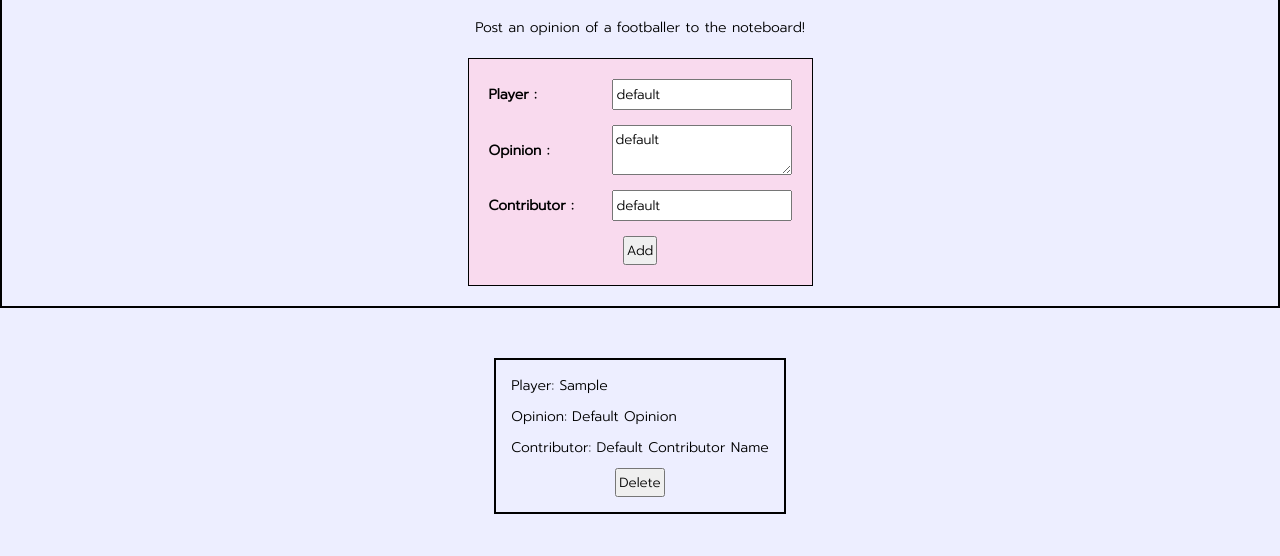
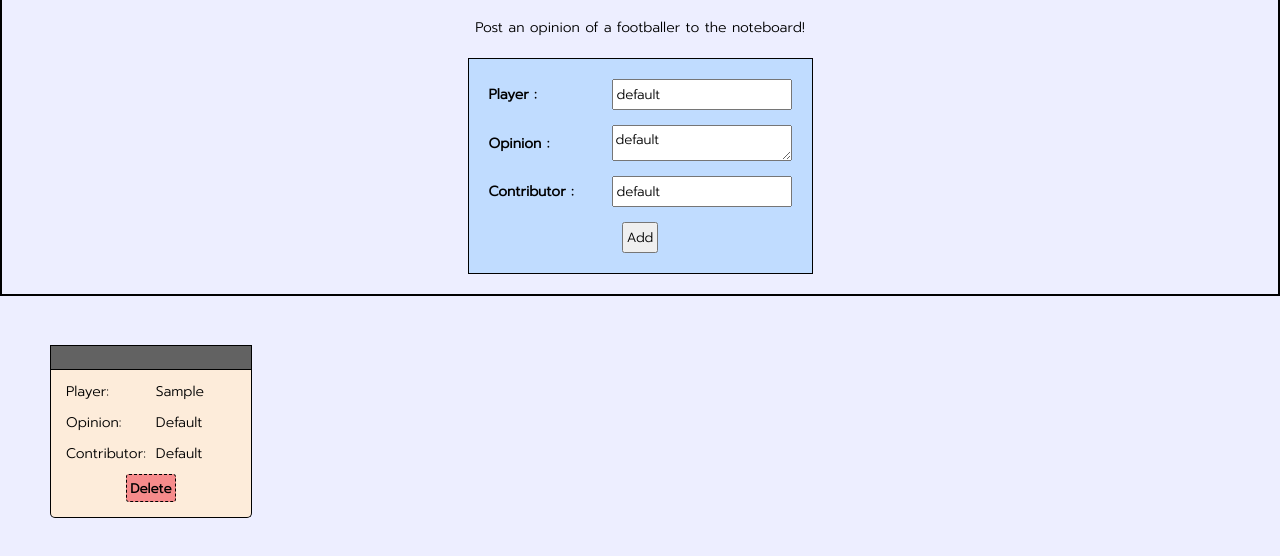
Before and after one commit to Harrisman05/TypeScript-Football-Hot-Takes, a website with bundled scripts: page Football Hot Takes/public/index.html in a window 1280 px wide. Both pictures are taken after typing "Sample" into the empty fields and a click on the button "Add". Shown: the part 78-634 px from the top of the page. Built offline with nearby package versions, Linux system fonts and the light colour scheme.

Commit message:
added styling to notes, textarea automatic resizing

```diff
--- a/Football Hot Takes/public/app.js
+++ b/Football Hot Takes/public/app.js
@@ -1,6 +1,7 @@
 // How to set-up typescript project for imports
 import { OpinionTemplate } from "./classes/opinion_template.js";
 import { onInputChange, removeAutocomplete } from "./functions/players_autocomplete.js";
+import { textareaResize } from "./functions/textarea_resize.js";
 const body = document.querySelector("body");
 const opinion_form = document.querySelector(".form_container");
 const player_input = document.querySelector("#player_input");
@@ -8,9 +9,11 @@ const opinion_input = document.querySelector("#opinion_input");
 const contributor_input = document.querySelector("#contributor_input");
 const opinion_section = document.querySelector(".opinion_section");
 // player_input.defaultValue = "Default Player Name";
-opinion_input.defaultValue = "Default Opinion";
-contributor_input.defaultValue = "Default Contributor Name";
+opinion_input.defaultValue = "Default ";
+contributor_input.defaultValue = "Default ";
 // Adding form functionality for submittal
+// const dummynote = new OpinionTemplate("conta", "Sewy", "goat");
+// dummynote.renderOpinion(opinion_section);
 opinion_form.addEventListener('submit', (e) => {
     e.preventDefault(); // prevent form submitting
     const createdNote = new OpinionTemplate(contributor_input.value, player_input.value, opinion_input.value); // create a new note instance
@@ -31,3 +34,5 @@ opinion_section.addEventListener('click', (e) => {
 player_input.addEventListener("input", onInputChange);
 // Adding autocomplete if user clicks on any part of webpage
 body.addEventListener("click", removeAutocomplete);
+// run textareaResize function
+textareaResize();
--- a/Football Hot Takes/public/classes/opinion_template.js
+++ b/Football Hot Takes/public/classes/opinion_template.js
@@ -7,19 +7,24 @@ export class OpinionTemplate {
     renderOpinion(opinion_section) {
         const opinion_container = document.createElement('div');
         opinion_container.className = "opinion_container";
+        const note_top_strip = document.createElement('div');
+        note_top_strip.className = "note_top_strip";
+        const player_label = document.createElement('div');
+        const player_name_div = document.createElement('div');
+        const opinion_label = document.createElement('div');
+        const opinion_text_div = document.createElement('div');
+        const contributor_label = document.createElement('div');
         const contributor_div = document.createElement('div');
-        const player_name_div = document.createElement('div');
-        const opinion_text_div = document.createElement('div');
         const delete_button = document.createElement('button');
         delete_button.className = "delete_button";
-        player_name_div.textContent = "Player: " + this.player_name;
-        opinion_text_div.textContent = "Opinion: " + this.opinion_input;
-        contributor_div.textContent = "Contributor: " + this.contributor;
+        player_label.textContent = "Player:";
+        player_name_div.textContent = this.player_name;
+        opinion_label.textContent = "Opinion:";
+        opinion_text_div.textContent = this.opinion_input;
+        contributor_label.textContent = "Contributor:";
+        contributor_div.textContent = this.contributor;
         delete_button.textContent = "Delete";
-        opinion_container.append(player_name_div);
-        opinion_container.append(opinion_text_div);
-        opinion_container.append(contributor_div);
-        opinion_container.append(delete_button);
+        opinion_container.append(note_top_strip, player_label, player_name_div, opinion_label, opinion_text_div, contributor_label, contributor_div, delete_button);
         opinion_section.append(opinion_container);
     }
 }
--- /dev/null
+++ b/Football Hot Takes/public/functions/textarea_resize.js
@@ -0,0 +1,9 @@
+export function textareaResize() {
+    const text = document.querySelector("#opinion_input");
+    console.log(text);
+    text.style.cssText = `height: ${text.scrollHeight}px; overflow-y: hidden`;
+    text.addEventListener("input", function () {
+        this.style.height = "auto";
+        this.style.height = `${this.scrollHeight}px`;
+    });
+}
--- a/Football Hot Takes/public/styles/styles.css
+++ b/Football Hot Takes/public/styles/styles.css
@@ -17,7 +17,7 @@ h3 {
 
 form {
     border: 1px rgb(0, 0, 0) solid;
-    background-color: rgb(249, 218, 238);
+    background-color: rgb(192, 220, 255);
     display: flex;
     flex-wrap: wrap;
     justify-content: space-around;
@@ -41,6 +41,7 @@ form {
     width: 180px;
     list-style-type: none;
 }
+
 .autocomplete_list button {
     width: 180px;
     text-align: left;
@@ -71,7 +72,11 @@ form {
 }
 
 .form_container .add_note {
-    padding: 2px;
+    padding: 3px;
+    cursor: pointer;
+}
+.form_container .add_note:hover {
+    filter: brightness(90%);
 }
 
 label {
@@ -95,25 +100,54 @@ textarea {
 .opinion_section {
     display: flex;
     flex-wrap: wrap;
-    justify-content: center;
     gap: 50px;
     padding: 50px;
+    align-items: flex-start; /* prevents flex children stretching to fit div */
 }
 
 .opinion_container {
-    border: rgb(0, 0, 0) 2px solid;
-    display: flex;
-    flex-direction: column;
-    padding: 15px;
+    position: relative;
+    border: rgb(0, 0, 0) 1px solid;
+    border-top: none;
+    border-radius: 0 0 5px 5px;
+    background-color: #fdecda;
+    max-width: 300px;
+    padding: 35px 15px 15px 15px;
     gap: 10px;
+    display: grid;
+    grid-template-columns: 1fr 1fr;
 }
 
-.opinion_container #contributor_title {
-    align-self: center;
+.opinion_container div {
+    word-wrap: break-word;
+    word-break: break-word;
 }
 
 .opinion_container button {
-    padding: 2px;
-    align-self: center;
+    background-color: #f68b8b;
+    height: 28px;
+    padding: 3px;
+    font-weight: bold;
+    border: 1px dashed black;
+    border-radius: 3px;
+    justify-self: center;
     width: min-content;
+    grid-column: 1 / 3;
+    cursor: pointer;
 }
+
+.opinion_container button:hover {
+    filter: brightness(120%);
+}
+
+.opinion_container .note_top_strip {
+    position: absolute;
+    height: 25px;
+    width: calc(100% + 2px);
+    /* to account for transform: translate adjustment */
+    background-color: rgb(98, 98, 98);
+    border: black 1px solid;
+    left: 0;
+    top: 0;
+    transform: translate(-1px, -1px);
+}
--- /dev/null
+++ b/Football Hot Takes/src/functions/textarea_resize.ts
@@ -0,0 +1,10 @@
+export function textareaResize() {
+    const text = document.querySelector("#opinion_input") as HTMLTextAreaElement;
+    console.log(text);
+    text.style.cssText = `height: ${text.scrollHeight}px; overflow-y: hidden`;
+
+    text.addEventListener("input", function() {
+        this.style.height = "auto";
+        this.style.height = `${this.scrollHeight}px`
+    });
+}
```
Also changed, not shown: Football Hot Takes/public/index.html (+12 -1 lines), Football Hot Takes/src/app.ts (+10 -2 lines), Football Hot Takes/src/classes/opinion_template.ts (+15 -9 lines).
